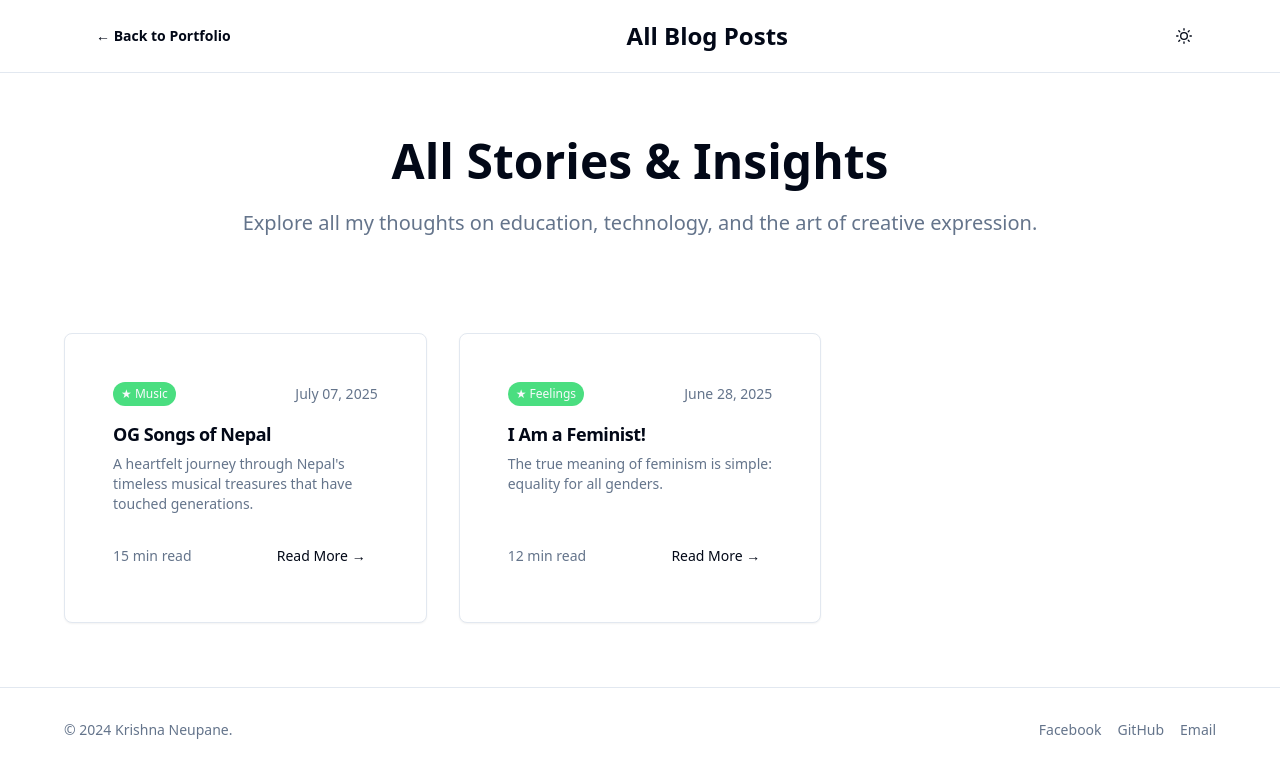
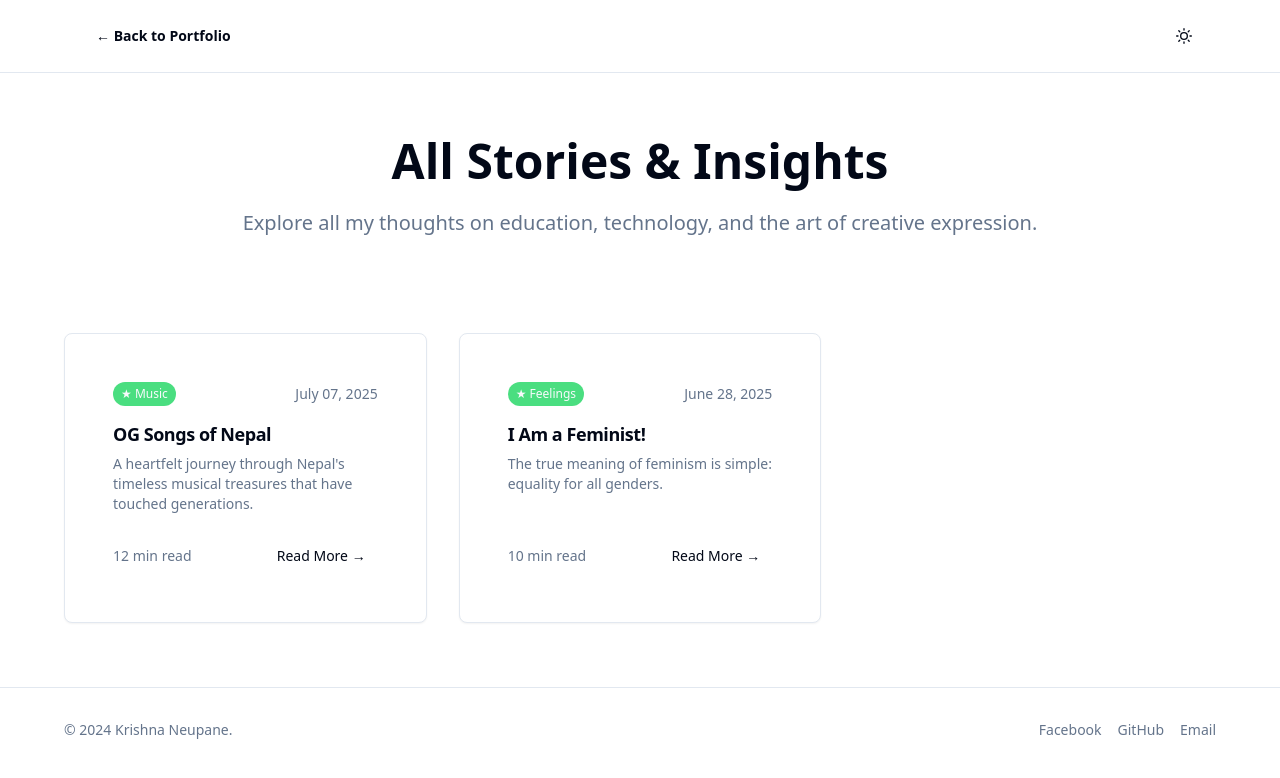
Before and after one commit to akrrishna/akrrishna.github.io, a React (Vite) app: page /blogs in a window 1280 px wide. Shown: the top 778 px of the page. Built offline with nearby package versions, Linux system fonts and the light colour scheme.

Commit message:
Remove headings from /blog and /projects

```diff
--- a/src/content/posts/i-am-a-feminist.mdx
+++ b/src/content/posts/i-am-a-feminist.mdx
@@ -4,7 +4,7 @@ date: "June 28, 2025"
 excerpt: "The true meaning of feminism is simple: equality for all genders."
 category: "Feelings"
 featured: true
-readTime: "12 min read"
+readTime: "10 min read"
 author: "Krishna"
 tags: ["feminism", "gender-equality", "nepal", "social-justice"]
 tableOfContents: [
--- a/src/content/posts/og-nepali-songs.mdx
+++ b/src/content/posts/og-nepali-songs.mdx
@@ -4,7 +4,7 @@ date: "July 07, 2025"
 excerpt: "A heartfelt journey through Nepal's timeless musical treasures that have touched generations."
 category: "Music"
 featured: true
-readTime: "15 min read"
+readTime: "12 min read"
 author: "Krishna"
 tags: ["nepali-music", "classic-songs", "nepal", "music-culture"]
 tableOfContents: [
--- a/src/pages/Blogs.tsx
+++ b/src/pages/Blogs.tsx
@@ -16,7 +16,7 @@ const Blogs = () => {
             <Button variant="ghost" asChild>
               <a href="/" className="text-lg font-semibold">← Back to Portfolio</a>
             </Button>
-            <h1 className="text-2xl font-bold">All Blog Posts</h1>
+            <div></div>
             <div className="flex items-center">
               <ThemeToggle />
             </div>
--- a/src/pages/Projects.tsx
+++ b/src/pages/Projects.tsx
@@ -16,7 +16,7 @@ const Projects = () => {
             <Button variant="ghost" asChild>
               <a href="/" className="text-lg font-semibold">← Back to Portfolio</a>
             </Button>
-            <h1 className="text-2xl font-bold">All Projects</h1>
+            <div></div>
             <div className="flex items-center">
               <ThemeToggle />
             </div>
```
